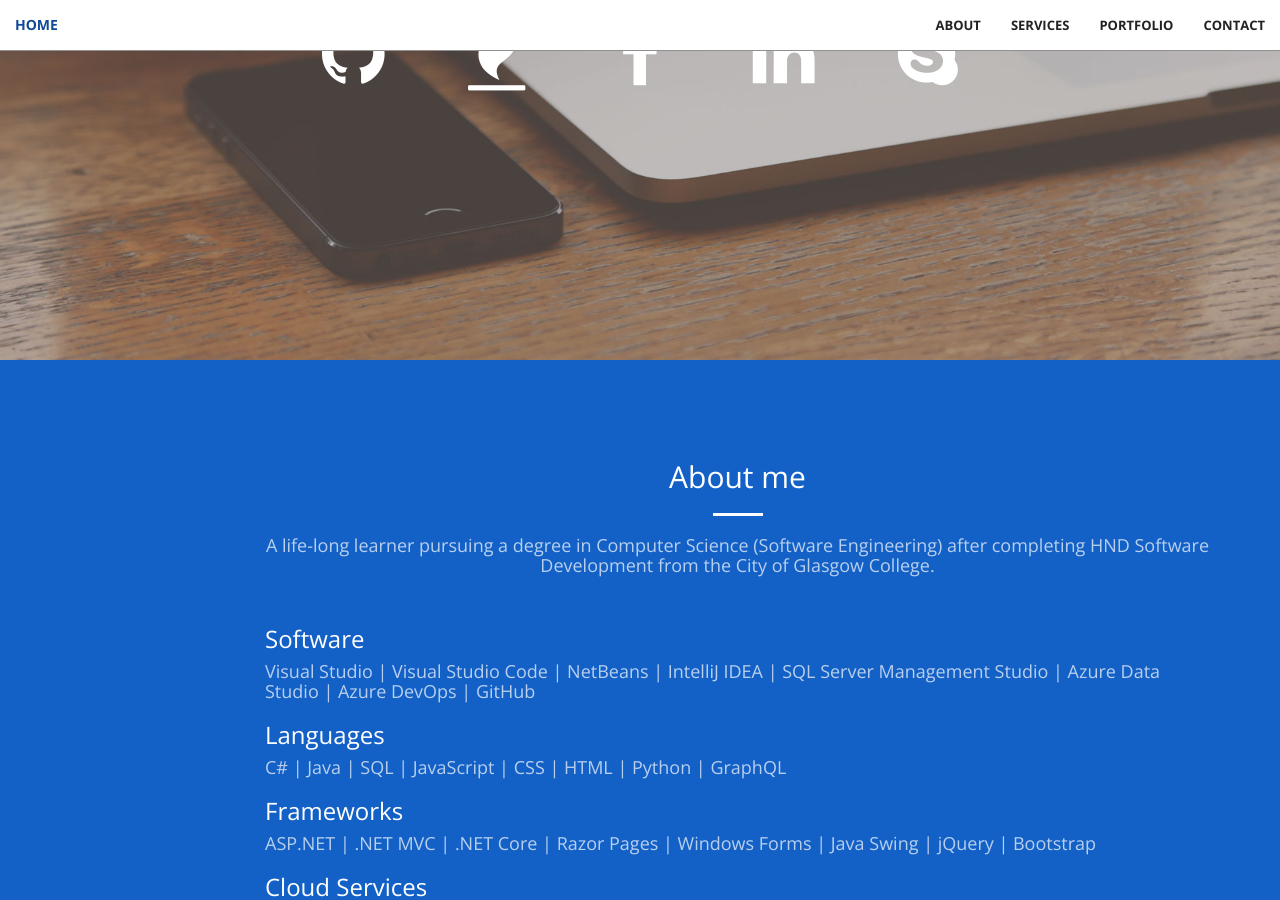
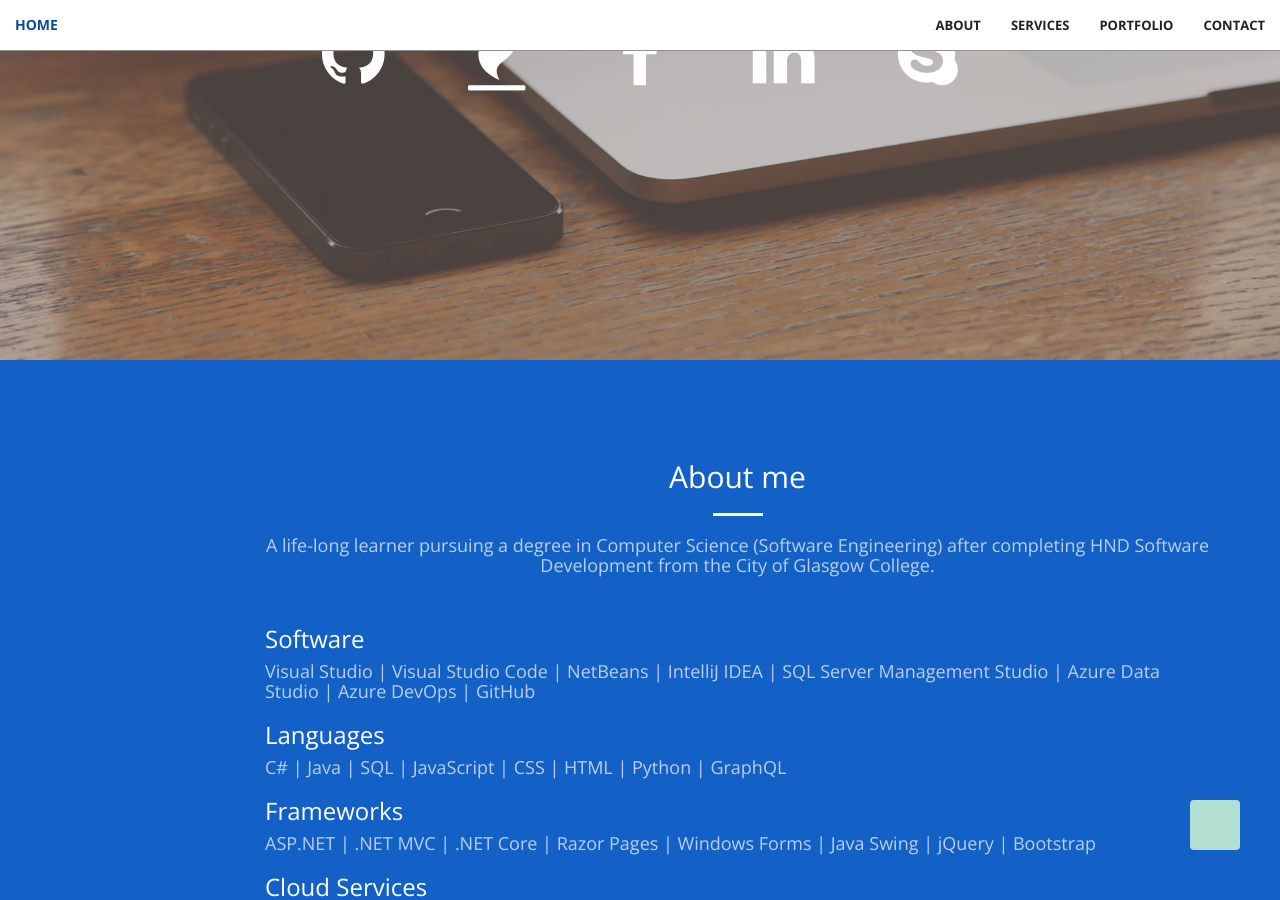
Before and after one commit to Bilal44/bilal44.github.io, a Jekyll site: the page built from index.html, in a window 1280 px wide and 900 px high, scrolled down 540 px. Built offline with Jekyll 4.4.1, drawn with Linux system fonts in a browser that asks for light colours; some of the changed text lies outside the part shown.

Commit message:
Improve layout

```diff
--- a/_includes/contact.html
+++ b/_includes/contact.html
@@ -6,7 +6,7 @@
                 <hr class="primary">
                 <p>Ready to start your next exciting project? That's great! Please use the form below or click on my social media profile links at the bottom to get started.</p>
             </div>
-            <div class="row">
+        </div>
         <div class="col-lg-12">
             <form name="sentMessage" id="contactForm" novalidate>
                 <div class="row">
@@ -39,5 +39,4 @@
             </form>
         </div>
     </div>
-    </div>
 </section>
--- a/_includes/footer.html
+++ b/_includes/footer.html
@@ -2,7 +2,7 @@
     <div class="container">
         <div class="row">
             <div class="col-md-4">
-                <span class="copyright">Copyright &copy; {{ site.title }} {{ 'now' | date: "%Y" }}</span>
+                <span class="copyright">&copy; {{ site.title }} {{ 'now' | date: "%Y" }}</span>
             </div>
             <div class="col-md-4">
                 <ul class="list-inline social-buttons">
--- a/_includes/nav.html
+++ b/_includes/nav.html
@@ -32,3 +32,6 @@
     </div>
     <!-- /.container-fluid -->
 </nav>
+
+<!-- Back to top button -->
+<a id="back-to-top-button" class="show"><i class="fas fa-angle-up"></i></a>
--- a/_includes/portfolio.html
+++ b/_includes/portfolio.html
@@ -2,7 +2,7 @@
     <div class="container-fluid">
         <div class="row no-gutter">
             <div class="col-lg-4 col-sm-6">
-                <a href="https://glamourboutique.azurewebsites.net" class="portfolio-box">
+                <a href="https://glamourboutique.azurewebsites.net" target="_blank" class="portfolio-box">
                     <center>
                     <img src="img/portfolio/1.jpg" class="img-portfolio" alt="">
                     </center>
@@ -19,7 +19,7 @@
                 </a>
             </div>
             <div class="col-lg-4 col-sm-6">
-                <a href="http://www.learnnplay.com.au" class="portfolio-box">
+                <a href="http://www.learnnplay.com.au" target="_blank" class="portfolio-box">
                     <center>
                     <img src="img/portfolio/2.jpg" class="img-portfolio" alt="">
                     </center>
@@ -36,7 +36,7 @@
                 </a>
             </div>
             <div class="col-lg-4 col-sm-6">
-                <a href="https://codepen.io/Bilal44/full/Rqwjer" class="portfolio-box">
+                <a href="https://codepen.io/Bilal44/full/Rqwjer" target="_blank" class="portfolio-box">
                     <center>
                     <img src="img/portfolio/3.jpg" class="img-portfolio" alt="">
                     </center>
@@ -53,7 +53,7 @@
                 </a>
             </div>
             <div class="col-lg-4 col-sm-6">
-                <a href="https://git.io/JchtI" class="portfolio-box">
+                <a href="https://git.io/JchtI" target="_blank" class="portfolio-box">
                     <center>
                     <img src="img/portfolio/4.jpg" class="img-portfolio" alt="">
                     </center>
@@ -87,7 +87,7 @@
                 </a>
             </div>
             <div class="col-lg-4 col-sm-6">
-                <a href="https://git.io/JchLs" class="portfolio-box">
+                <a href="https://git.io/JchLs" target="_blank" class="portfolio-box">
                     <center>
                     <img src="img/portfolio/6.jpg" class="img-portfolio" alt="">
                     </center>
--- a/_sass/_base.scss
+++ b/_sass/_base.scss
@@ -349,10 +349,6 @@ img::-moz-selection {
     background: transparent;
 }
 
-body {
-    -webkit-tap-highlight-color: $theme-dark;
-}
-
 section#contact .form-group {
     margin-bottom: 25px;
 }
@@ -443,7 +439,7 @@ ul.social-buttons li a {
 ul.social-buttons li a:hover,
 ul.social-buttons li a:focus,
 ul.social-buttons li a:active {
-    background-color: lightblue;
+    background-color: $theme-primary;
 }
 
 .btn:focus,
@@ -584,6 +580,47 @@ a.socialIcon:hover, .socialHoverClass {
 
 .img-portfolio {
     display: block;
-    max-width: 70%;
+    max-width: 100%;
     height: 400px;
 }
+
+#back-to-top-button {
+    display: inline-block;
+    background-color: #b3dfd2;
+    width: 50px;
+    height: 50px;
+    text-align: center;
+    border-radius: 4px;
+    position: fixed;
+    bottom: 30px;
+    right: 20px;
+    transition: background-color .3s, opacity .5s, visibility .5s;
+    opacity: 0;
+    visibility: hidden;
+    z-index: 1000;
+}
+
+.fa-chevron-up:before {
+    font-style: normal;
+    font-size: 2em;
+    line-height: 50px;
+    color: #fff;
+}
+
+#back-to-top-button:hover {
+    cursor: pointer;
+    background-color: #ff9800;
+}
+#back-to-top-button:active {
+  background-color: #555;
+}
+#back-to-top-button.show {
+  opacity: 1;
+  visibility: visible;
+}
+
+@media (min-width: 500px) {
+  #back-to-top-button {
+    margin: 20px;
+  }
+}
```
Also changed, not shown: img/portfolio/6.jpg. Lines whose indentation alone changed are shown as unchanged.
